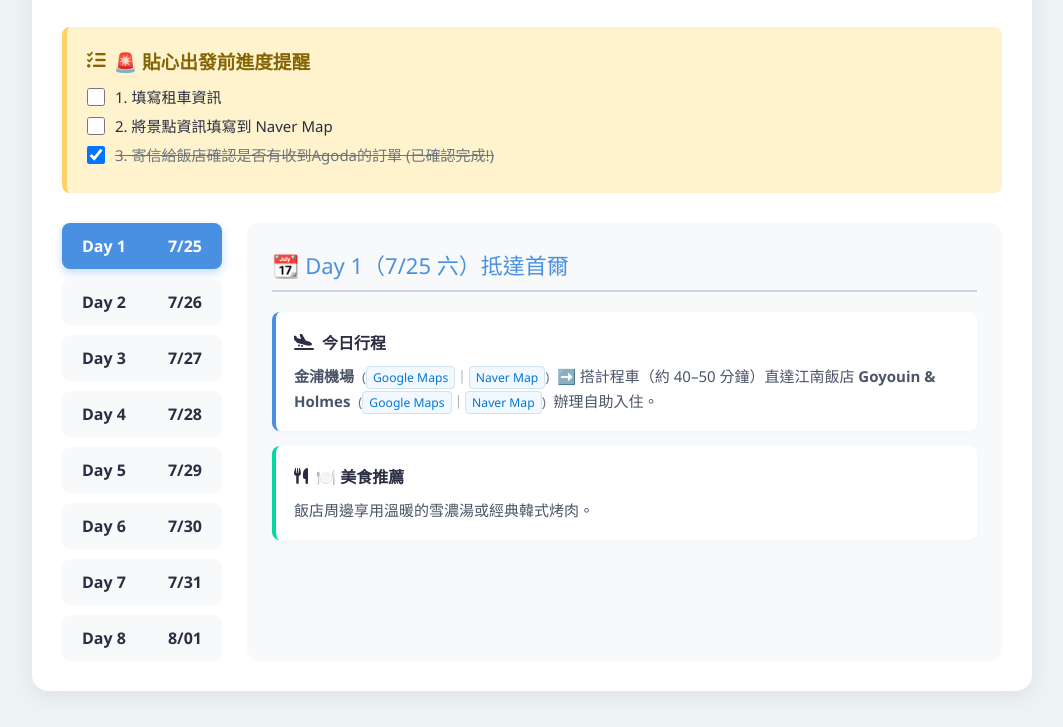
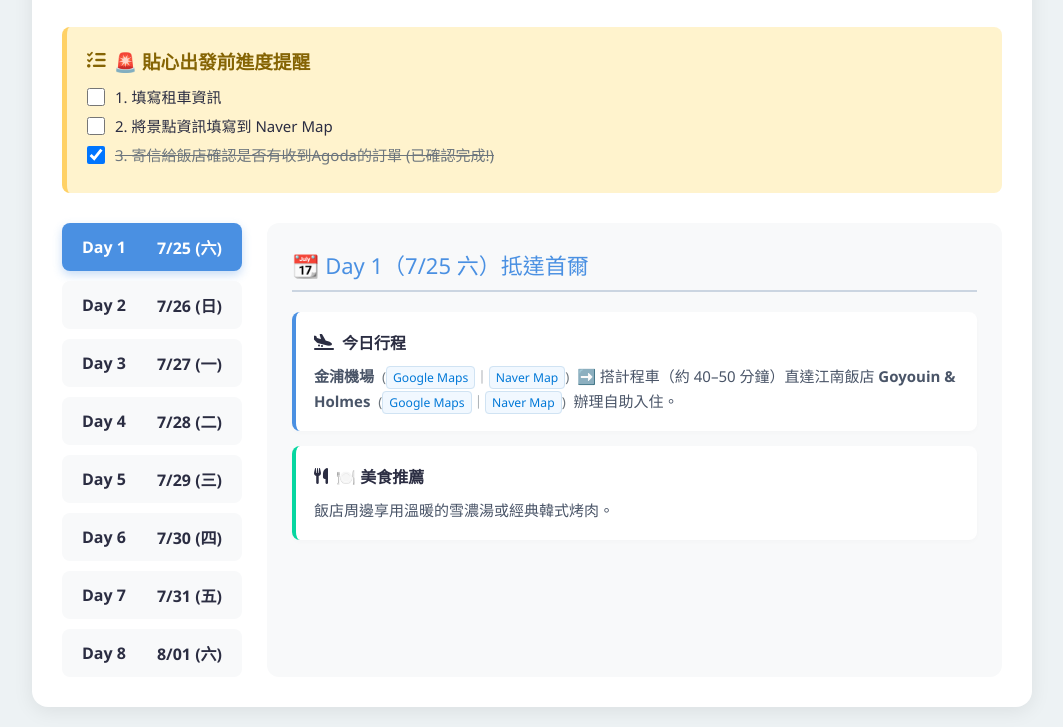
Before and after one commit to bob20228/robertyin, a plain HTML site: page index.html in a window 1280 px wide. Shown: the part 149-876 px from the top of the page, without its empty margins (108-1171 px from the left). Drawn offline with Linux system fonts and the light colour scheme.

Commit message:
Add files via upload

```diff
--- a/index.html
+++ b/index.html
@@ -30,7 +30,7 @@
 
         /* Layout */
         .trip-layout { display: flex; gap: 25px; }
-        .tabs { display: flex; flex-direction: column; gap: 10px; min-width: 160px; }
+        .tabs { display: flex; flex-direction: column; gap: 10px; min-width: 180px; }
         .tab-btn { background: var(--light); border: none; padding: 12px 20px; border-radius: 8px; text-align: left; font-size: 16px; font-weight: 600; color: var(--dark); cursor: pointer; transition: all 0.2s; display: flex; justify-content: space-between; align-items: center; }
         .tab-btn:hover { background: #E2E8F0; }
         .tab-btn.active { background: var(--primary); color: white; box-shadow: 0 4px 10px rgba(74,144,226,0.3); }
@@ -61,7 +61,7 @@
         @media (max-width: 768px) {
             .trip-layout { flex-direction: column; }
             .tabs { flex-direction: row; overflow-x: auto; padding-bottom: 10px; min-width: 100%; }
-            .tab-btn { white-space: nowrap; padding: 10px 15px; font-size: 14px; }
+            .tab-btn { white-space: nowrap; padding: 10px 15px; font-size: 14px; gap: 10px; }
         }
     </style>
 </head>
@@ -82,14 +82,14 @@
 
     <div class="trip-layout">
         <div class="tabs">
-            <button class="tab-btn active" onclick="switchDay(event, 'day1')">Day 1 <span>7/25</span></button>
-            <button class="tab-btn" onclick="switchDay(event, 'day2')">Day 2 <span>7/26</span></button>
-            <button class="tab-btn" onclick="switchDay(event, 'day3')">Day 3 <span>7/27</span></button>
-            <button class="tab-btn" onclick="switchDay(event, 'day4')">Day 4 <span>7/28</span></button>
-            <button class="tab-btn" onclick="switchDay(event, 'day5')">Day 5 <span>7/29</span></button>
-            <button class="tab-btn" onclick="switchDay(event, 'day6')">Day 6 <span>7/30</span></button>
-            <button class="tab-btn" onclick="switchDay(event, 'day7')">Day 7 <span>7/31</span></button>
-            <button class="tab-btn" onclick="switchDay(event, 'day8')">Day 8 <span>8/01</span></button>
+            <button class="tab-btn active" onclick="switchDay(event, 'day1')">Day 1 <span> 7/25 (六)</span></button>
+            <button class="tab-btn" onclick="switchDay(event, 'day2')">Day 2 <span> 7/26 (日)</span></button>
+            <button class="tab-btn" onclick="switchDay(event, 'day3')">Day 3 <span> 7/27 (一)</span></button>
+            <button class="tab-btn" onclick="switchDay(event, 'day4')">Day 4 <span> 7/28 (二)</span></button>
+            <button class="tab-btn" onclick="switchDay(event, 'day5')">Day 5 <span> 7/29 (三)</span></button>
+            <button class="tab-btn" onclick="switchDay(event, 'day6')">Day 6 <span> 7/30 (四)</span></button>
+            <button class="tab-btn" onclick="switchDay(event, 'day7')">Day 7 <span> 7/31 (五)</span></button>
+            <button class="tab-btn" onclick="switchDay(event, 'day8')">Day 8 <span> 8/01 (六)</span></button>
         </div>
 
         <div class="content-area">
```
